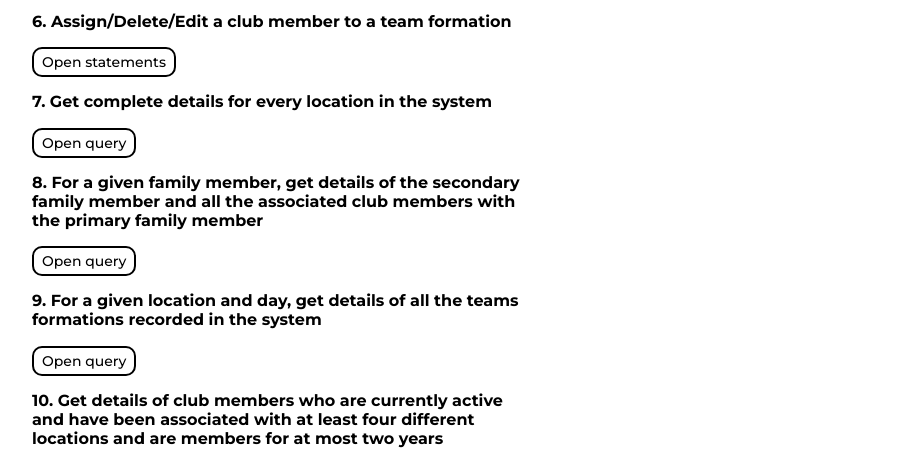
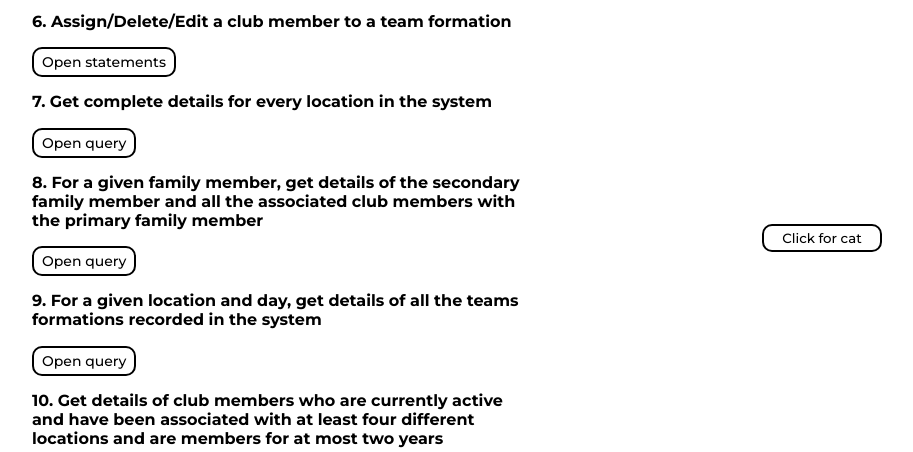
Before and after one commit to srowal/databases-final-project, a PHP site: page / in a window 1280 px wide. Shown: the part 508-960 px from the top of the page, without its empty margins (358-1271 px from the left). Run offline with PHP 8.4, Linux system fonts and the light colour scheme.

Commit message:
Fix cat feature

```diff
--- a/html/css/style.css
+++ b/html/css/style.css
@@ -49,12 +49,19 @@ a:hover, button:hover {
     color: rgb(61, 149, 207);
 }
 
-.cat {
+#catimg {
     position: fixed;
     right:0;
-    bottom:0;
+    top:0;
     margin: 40px;
     border-radius: 10px;
+}
+
+#catbtn {
+    position: fixed;
+    right: 0;
+    bottom: 0;
+    margin: 40px;
 }
 
 input[type=submit] {
--- a/html/index.php
+++ b/html/index.php
@@ -7,9 +7,10 @@ define('BASE_URL', $_SERVER['SERVER_NAME'] . "/");
 <link rel="preconnect" href="https://fonts.gstatic.com" crossorigin>
 <link href="https://fonts.googleapis.com/css2?family=Exo+2:ital,wght@0,100..900;1,100..900&family=Montserrat:ital,wght@0,100..900;1,100..900&display=swap" rel="stylesheet">
 
-<div class="cat">
-    <img class="catimg" src="" alt="">
-</div>
+
+<img id="catimg" src="" alt="">
+<input id="catbtn" type="submit" value="Click for cat" style="width: 120px;">
+
 
 <section id="queries-list">
 
@@ -122,23 +123,20 @@ define('BASE_URL', $_SERVER['SERVER_NAME'] . "/");
 
 <script>
     // Get all anchor tags on the page
-    var links = document.getElementsByTagName('a');
+    var catbutton = document.getElementById('catbtn');
     const catimgs = [
         "https://media1.tenor.com/m/-qBsG1HwR4oAAAAC/cat-dance-dancing-cat.gif",
         "https://media.tenor.com/VfNHIfcyAIMAAAAM/watch-a-fat-cat-dance-an-american-dance-girlfriend.gif",
         "https://media1.tenor.com/m/5BYK-WS0__gAAAAd/cool-fun.gif"
     ]
-    // Loop through all the links and attach an event listener to each
-    for (var i = 0; i < links.length; i++) {
-      links[i].addEventListener('click', function(event) {
-
+    catbutton.addEventListener('click', function(event) {
+        // Prevent the default link behavior
         event.preventDefault();
 
         console.log('Link clicked: ' + event.target.href);
 
         document.getElementById("catimg").src = catimgs[Math.floor(Math.random()*catimgs.length)];
-      });
-    }
+    });
 </script>
 
 <?php include "./include/footer.php";?>
```
